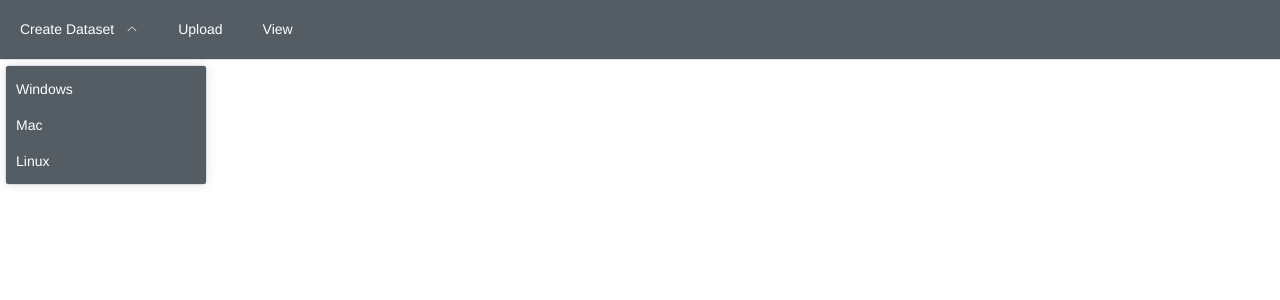
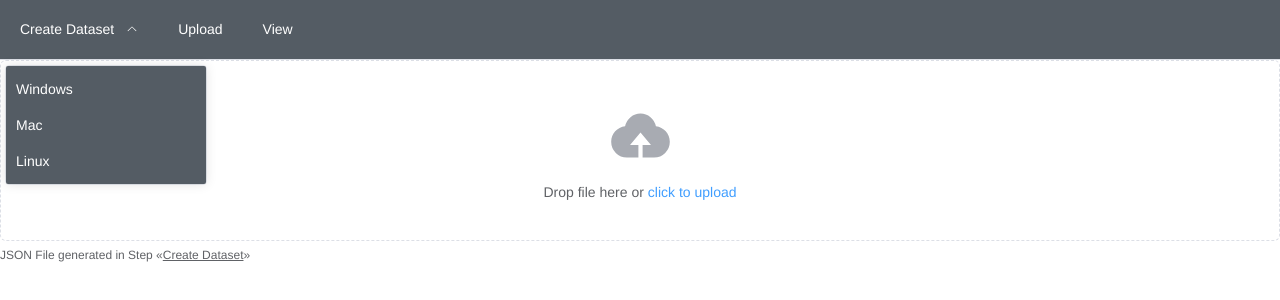
Before and after one commit to marcgauch/dashboard-design, a Vue app: page /upload in a window 1280 px wide. Shown: the top 300 px of the page. Built offline with nearby package versions, Linux system fonts and the light colour scheme.

Commit message:
ADDED: First fileparser

```diff
--- /dev/null
+++ b/src/models/models.ts
@@ -0,0 +1,51 @@
+enum ItemType {
+  DIRECTORY,
+  FILE,
+  LINK,
+  REPORT,
+}
+
+class Item {
+  constructor(readonly name: string, readonly size: number, readonly type: ItemType) {}
+}
+
+export class ReportFile extends Array<Directory | Report> {}
+
+export class Directory extends Item {
+  readonly contents: Item[];
+
+  constructor(name: string, size: number) {
+    super(name, size, ItemType.DIRECTORY);
+    this.contents = [];
+  }
+
+  public addItem(item: Item) {
+    this.contents.push(item);
+  }
+}
+
+export class File extends Item {
+  constructor(name: string, size: number) {
+    super(name, size, ItemType.FILE);
+  }
+}
+
+export class Link extends Item {
+  readonly target: string;
+
+  constructor(name: string, size: number, target: string) {
+    super(name, size, ItemType.LINK);
+    this.target = target;
+  }
+}
+
+export class Report {
+  readonly type = ItemType.REPORT;
+  readonly directories: number;
+  readonly files: number;
+
+  constructor(directories: number, files: number) {
+    this.directories = directories;
+    this.files = files;
+  }
+}
--- a/src/router/index.ts
+++ b/src/router/index.ts
@@ -1,6 +1,7 @@
 import { createRouter, createWebHistory } from 'vue-router';
 import HomeView from '@/views/HomeView.vue';
 import CreateView from '@/views/CreateView.vue';
+import UploadView from '@/views/UploadView.vue';
 
 const router = createRouter({
   history: createWebHistory(import.meta.env.BASE_URL),
@@ -15,6 +16,11 @@ const router = createRouter({
       name: 'create',
       component: CreateView,
     },
+    {
+      path: '/upload',
+      name: 'upload',
+      component: UploadView,
+    },
   ],
 });
 
--- /dev/null
+++ b/src/services/ReportFileParser.ts
@@ -0,0 +1,70 @@
+import { ReportFile, Report, Directory, File, Link } from '@/models/models';
+
+interface rawReport {
+  directories: number;
+  files: number;
+}
+
+interface rawItem {
+  name: string;
+  size: number;
+  type: string;
+}
+
+interface rawDirectory extends rawItem {
+  contents?: Array<rawItem>;
+}
+
+interface rawLink extends rawItem {
+  target: string;
+}
+interface rawFile extends rawItem {}
+
+export class ReportFileParser {
+  static parse(input: string): ReportFile {
+    if (!input) throw 'No input';
+    let obj;
+    try {
+      obj = JSON.parse(input);
+    } catch {
+      throw 'Not a valid JSON';
+    }
+    const reportFile = new ReportFile();
+    reportFile.push(this.convertDirectory(obj.at(0)));
+    reportFile.push(this.convertReport(obj.at(1)));
+
+    return reportFile;
+  }
+
+  private static convertReport(r: rawReport): Report {
+    return new Report(r.directories, r.files);
+  }
+
+  private static convertLink(l: rawLink): Link {
+    return new Link(l.name, l.size, l.target);
+  }
+
+  private static convertFile(f: rawFile): File {
+    return new File(f.name, f.size);
+  }
+
+  private static convertDirectory(dir: rawDirectory): Directory {
+    const directory = new Directory(dir.name, dir.size);
+    (dir.contents || []).forEach((e) => {
+      switch (e.type) {
+        case 'directory':
+          directory.contents.push(this.convertDirectory(<rawDirectory>e));
+          break;
+        case 'file':
+          directory.contents.push(this.convertFile(<rawFile>e));
+          break;
+        case 'link':
+          directory.contents.push(this.convertLink(<rawLink>e));
+          break;
+        default:
+          console.log(`UNKNOWN TYPE ${e.type}`);
+      }
+    });
+    return directory;
+  }
+}
--- a/src/views/CreateView.vue
+++ b/src/views/CreateView.vue
@@ -1,5 +1,5 @@
 <template>
-  <el-tabs type="border-card" v-model="selectedTab">
+  <el-tabs type="border-card" v-model="selectedTab" @tab-click="updateTab">
     <el-tab-pane label="Windows" name="windows"><el-text tag="i">todo</el-text></el-tab-pane>
     <el-tab-pane label="Mac" name="mac"><el-text tag="i">todo</el-text></el-tab-pane>
     <el-tab-pane label="Linux" name="linux">
@@ -9,20 +9,29 @@
 </template>
 
 <script setup lang="ts">
+import type { TabsPaneContext } from 'element-plus';
 import { ref, watch } from 'vue';
-import { useRoute } from 'vue-router';
+import { useRoute, useRouter } from 'vue-router';
 
 const route = useRoute();
-const selectedTab = ref(route.params.os.toString());
+const router = useRouter();
+
+const allowedRoutes = ['windows', 'mac', 'linux'];
+
+const initalRoute = route.params.os.toString();
+const selectedTab = ref(allowedRoutes.includes(initalRoute) ? initalRoute : 'windows');
 
 watch(
   () => route.params.os,
   (newOs) => {
-    if (typeof newOs === 'string') {
-      selectedTab.value = newOs;
-    } else {
-      selectedTab.value = newOs[0];
+    if (Array.isArray(newOs)) {
+      newOs = newOs[0];
     }
+    selectedTab.value = allowedRoutes.includes(newOs) ? newOs : 'windows';
   }
 );
+
+const updateTab = ({ paneName }: TabsPaneContext) => {
+  router.replace({ path: `/create/${paneName}` });
+};
 </script>
--- /dev/null
+++ b/src/views/UploadView.vue
@@ -0,0 +1,31 @@
+<template>
+  <el-upload drag :autoUpload="false" action="#" :showFileList="false" @change="upload">
+    <el-icon class="el-icon--upload"><upload-filled /></el-icon>
+    <div class="el-upload__text">Drop file here or <em>click to upload</em></div>
+    <template #tip>
+      <div class="el-upload__tip">
+        JSON File generated in Step &laquo;<router-link to="/create/windows"
+          >Create Dataset</router-link
+        >&raquo;
+      </div>
+    </template>
+  </el-upload>
+</template>
+
+<script setup lang="ts">
+import { UploadFilled } from '@element-plus/icons-vue';
+import { ReportFileParser } from '@/services/ReportFileParser';
+
+const upload = (file: any) => {
+  //console.log(file);
+  const { name, raw } = file;
+  const FR = new FileReader();
+  FR.onload = (e) => {
+    const str = e?.target?.result?.toString();
+    if (!str) return;
+    console.dir(ReportFileParser.parse(str));
+  };
+
+  FR.readAsText(raw);
+};
+</script>
```
